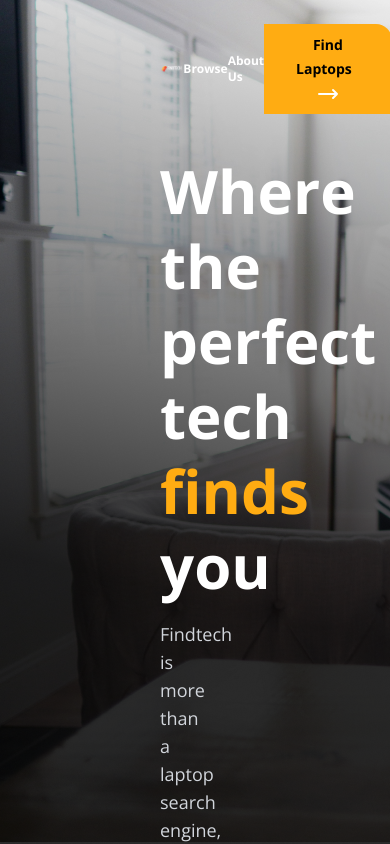
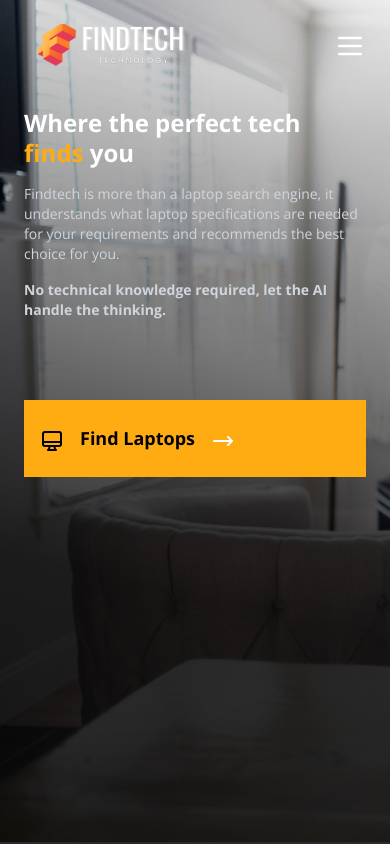
Before and after one commit to MajorQ/FindTech, a React (Create React App) app: page / in a window 390 px wide. Shown: the top 844 px of the page. Built offline with nearby package versions, Linux system fonts and the light colour scheme.

Commit message:
Fix responsiveness in Landing Page header

```diff
--- /dev/null
+++ b/src/components/core/NavBarBurger.jsx
@@ -0,0 +1,25 @@
+const NavBarBurger = ({ isClicked, onClick }) => {
+	const burgerSvgPath = 'M6 18L18 6M6 6l12 12';
+	const closeSvgPath = 'M4 6h16M4 12h16M4 18h16';
+	const path = isClicked ? burgerSvgPath : closeSvgPath;
+
+	return (
+		<svg
+			xmlns="http://www.w3.org/2000/svg"
+			className="h-8 w-8 md:hidden"
+			fill="none"
+			viewBox="0 0 24 24"
+			stroke="white"
+			onClick={onClick}
+		>
+			<path
+				strokeLinecap="round"
+				strokeLinejoin="round"
+				strokeWidth={2}
+				d={path}
+			/>
+		</svg>
+	);
+};
+
+export default NavBarBurger;
--- /dev/null
+++ b/src/components/core/NavBarItemsText.jsx
@@ -0,0 +1,25 @@
+import { Link } from 'react-router-dom';
+
+const NavBarItemsText = ({ navBarItems, showNavBarItems }) => {
+	if (showNavBarItems) {
+		return (
+			<div className="block">
+				{navBarItems.map((item, index) => {
+					return (
+						<Link
+							to={item.link}
+							className="block text-white text-xs text-right font-bold pt-4"
+							key={`NavBarItem-${index}`}
+						>
+							{item.title}
+						</Link>
+					);
+				})}
+			</div>
+		);
+	}
+
+	return <div></div>;
+};
+
+export default NavBarItemsText;
--- a/src/components/landing-page/header/HeaderBody.jsx
+++ b/src/components/landing-page/header/HeaderBody.jsx
@@ -1,17 +1,17 @@
 const HeaderBody = () => {
 	return (
-		<section className="col-span-1">
-			<h1 className="text-6xl font-bold leading-tight my-4">
+		<section className="md:col-span-1 my-10 md:m-0">
+			<h1 className="text-2xl md:text-6xl font-bold leading-tight my-4">
 				<span className="text-white">Where the perfect tech </span>
 				<span className="text-accent">finds </span>
 				<span className="text-white">you</span>
 			</h1>
-			<p className="text-gray-300 text-lg my-4">
+			<p className="text-gray-300 text-sm md:text-lg my-4">
 				Findtech is more than a laptop search engine, it understands what laptop
 				specifications are needed for your requirements and recommends the best
 				choice for you.
 			</p>
-			<p className="text-gray-300 text-lg font-bold">
+			<p className="text-gray-300 text-sm md:text-lg font-bold">
 				No technical knowledge required, let the AI handle the thinking.
 			</p>
 		</section>
--- a/src/components/landing-page/header/HeaderButton.jsx
+++ b/src/components/landing-page/header/HeaderButton.jsx
@@ -1,9 +1,9 @@
 const HeaderButton = () => {
 	return (
-		<button className="col-span-2 container bg-accent text-left px-4 py-6">
+		<button className="md:col-span-2 container bg-accent text-left my-10 md:m-0 px-4 py-6">
 			<svg
 				xmlns="http://www.w3.org/2000/svg"
-				className="ml-4 h-12 w-12 inline-block"
+				className="h-6 w-6 md:h-12 md:w-12 inline-block"
 				fill="none"
 				viewBox="0 0 24 24"
 				stroke="currentColor"
@@ -16,7 +16,7 @@ const HeaderButton = () => {
 				/>
 			</svg>
 
-			<span className="text-2xl font-bold px-4">Find Laptops</span>
+			<span className="text-lg md:text-2xl font-bold px-4">Find Laptops</span>
 
 			<svg
 				xmlns="http://www.w3.org/2000/svg"
--- a/src/components/landing-page/header/NavBar.jsx
+++ b/src/components/landing-page/header/NavBar.jsx
@@ -1,4 +1,7 @@
 import { Link } from 'react-router-dom';
+import { useState } from 'react';
+import NavBarBurger from '../../core/NavBarBurger';
+import NavBarItemsText from '../../core/NavBarItemsText';
 import logo from '../../../assets/images/logo.svg';
 
 const navBarItems = [
@@ -9,20 +12,35 @@ const navBarItems = [
 ];
 
 const NavBar = () => {
+	let [showNavBarItems, setShowNavBarItems] = useState(false);
+
 	return (
-		<nav className="col-span-2 flex justify-between items-center bg-transparent py-6">
+		<nav className="md:col-span-2  bg-transparent pt-6 md:py-6">
+			<div className="flex justify-between items-center">
 				{/* logo */}
 				<Link to="/">
 					<img src={logo} alt="Findtech Company Logo" />
 				</Link>
 
+				{/* Burger Icon */}
+				<NavBarBurger
+					isClicked={showNavBarItems}
+					onClick={() => setShowNavBarItems(!showNavBarItems)}
+				/>
+
 				{/* Buttons */}
-			<div className="flex w-2/3 justify-evenly items-center">
-				{navBarItems.map((item) => (
-					<Link to={item.link} className="text-white text-xs font-bold">
+				<div className="hidden md:flex w-2/3 justify-evenly items-center">
+					{navBarItems.map((item, index) => {
+						return (
+							<Link
+								to={item.link}
+								className="text-white text-xs font-bold"
+								key={`NavBarItem-${index}`}
+							>
 								{item.title}
 							</Link>
-				))}
+						);
+					})}
 
 					<button className="bg-accent rounded-tr-2xl px-8 py-2">
 						<span className="font-bold text-sm pr-2">Find Laptops</span>
@@ -42,6 +60,12 @@ const NavBar = () => {
 						</svg>
 					</button>
 				</div>
+			</div>
+
+			<NavBarItemsText
+				navBarItems={navBarItems}
+				showNavBarItems={showNavBarItems}
+			/>
 		</nav>
 	);
 };
--- a/src/pages/LandingPage.jsx
+++ b/src/pages/LandingPage.jsx
@@ -10,7 +10,7 @@ import Footer from '../components/landing-page/footer/Footer';
 const LandingPage = () => {
 	return (
 		<div>
-			<header className="w-full h-screen bg-landing-bg grid grid-cols-2 content-between px-40">
+			<header className="w-full h-screen bg-landing-bg md:grid md:grid-cols-2 md:content-between px-6 md:px-20 lg:px-40">
 				<NavBar />
 				<HeaderBody />
 				<HeaderButton />
--- a/src/pages/QuestionPage.jsx
+++ b/src/pages/QuestionPage.jsx
@@ -15,7 +15,8 @@ const answers = [
 ];
 
 const QuestionPage = () => {
-	var [selectedAnswer, selectAnswer] = useState(-1);
+	let [selectedAnswer, selectAnswer] = useState(-1);
+
 	return (
 		<div>
 			<NavBar />
```
Lines whose indentation alone changed are shown as unchanged.
